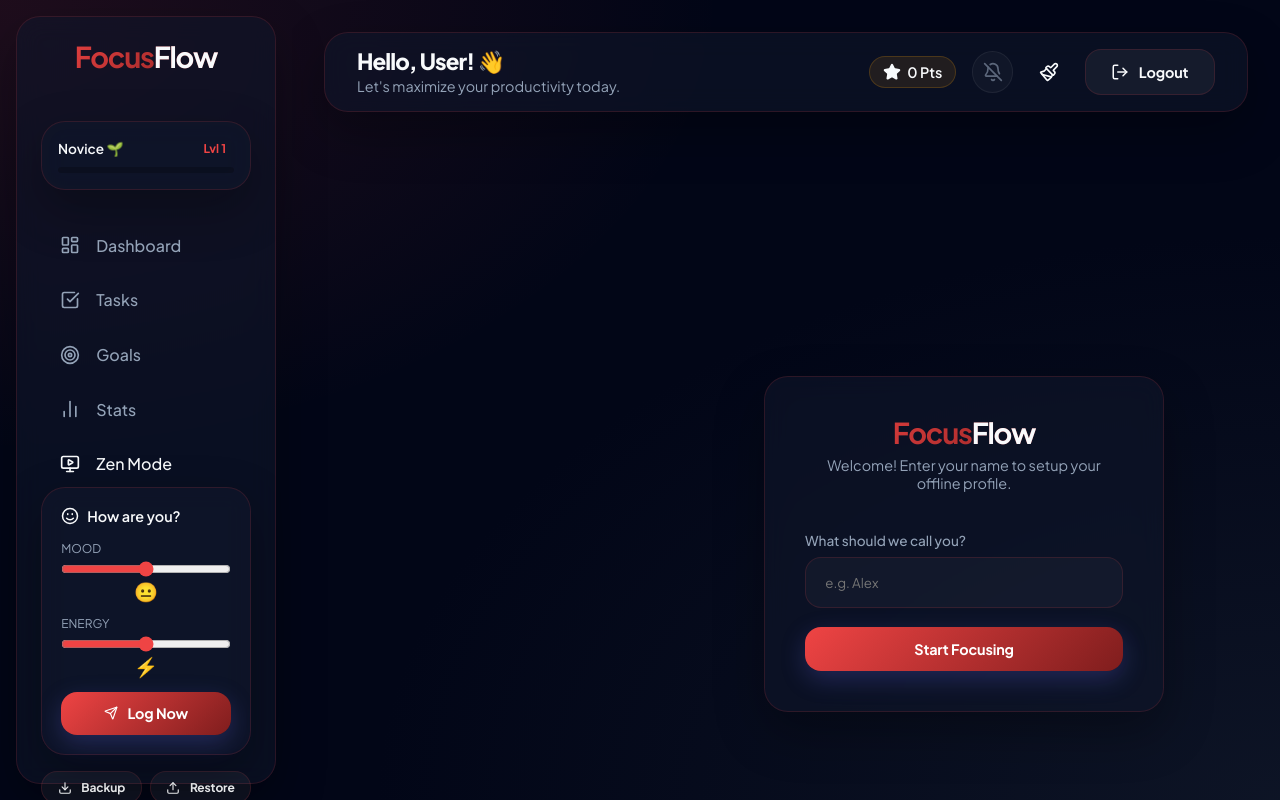
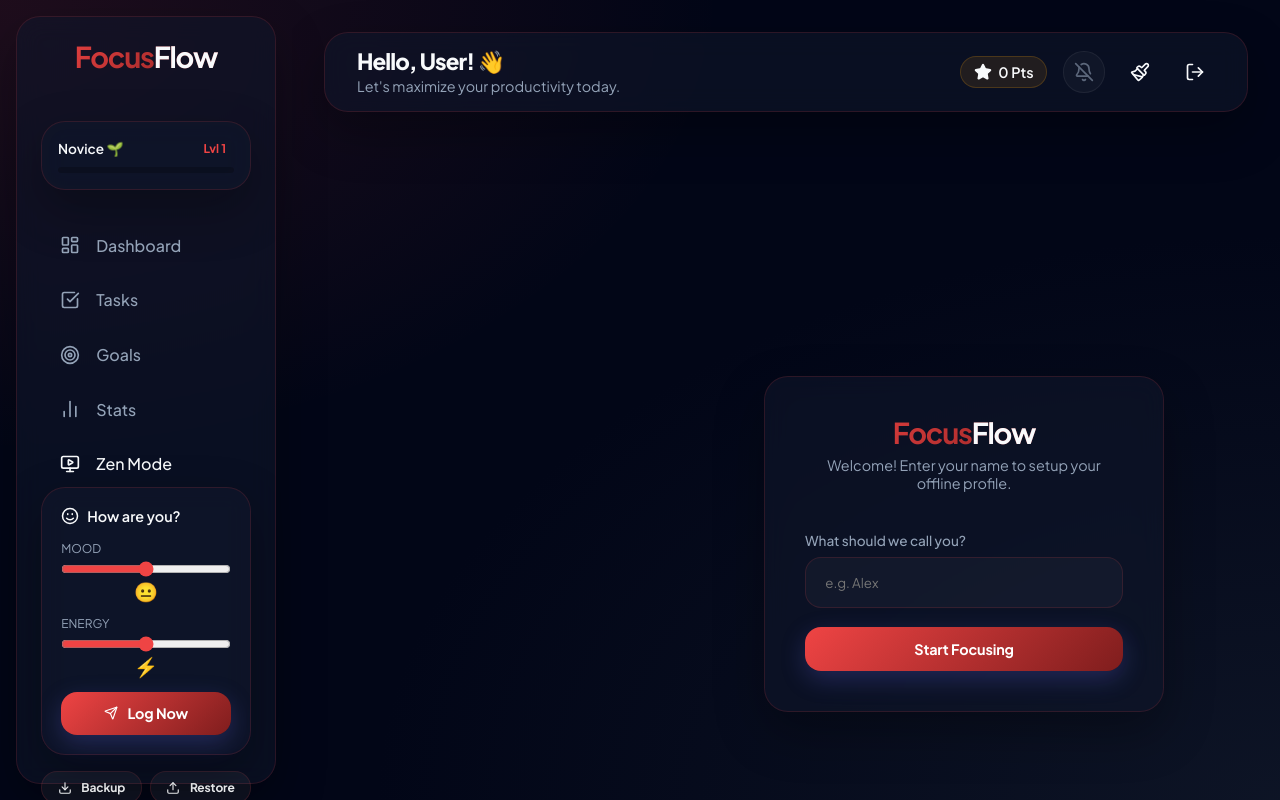
Before and after one commit to amvaltrx/focusflow, a React (Vite) app in the folder frontend/: page /#/login in a window 1280 px wide. Built offline with nearby package versions, Linux system fonts and the light colour scheme; no server answers.

Commit message:
style: final header and widget layout precision polish

```diff
--- a/frontend/src/components/layout/Header.jsx
+++ b/frontend/src/components/layout/Header.jsx
@@ -99,8 +99,8 @@ const Header = () => {
         >
           <Paintbrush size={20} />
         </button>
-        <button className="btn btn-ghost" onClick={logout}>
-          <LogOut size={18} /> Logout
+        <button className="theme-cycle-btn" onClick={logout} title="Logout">
+          <LogOut size={20} />
         </button>
       </div>
     </header>
```
